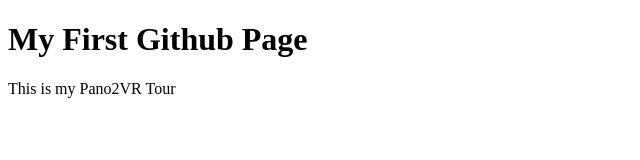
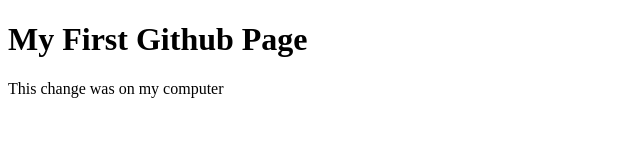
Before and after one commit to cdally/cdally.github.io, a plain HTML site: page index.html in a window 1280 px wide. Shown: the full height of the page, 0-640 px from the left. Drawn offline with Linux system fonts and the light colour scheme.

Commit message:
Computer typing by me

```diff
--- a/index.html
+++ b/index.html
@@ -7,6 +7,6 @@
 
 <body>
 <h1>My First Github Page</h1>
-  <p>This is my Pano2VR Tour</p>
+  <p>This change was on my computer</p>
 </body>
 </html>
```
